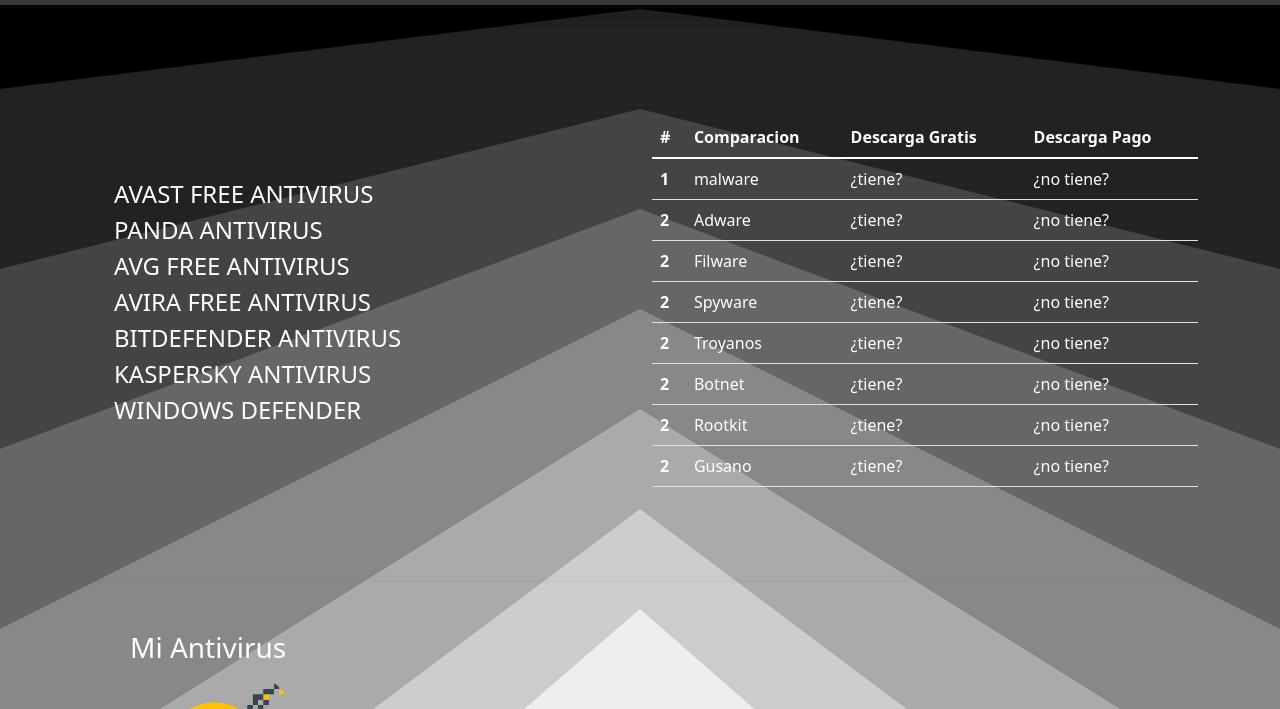
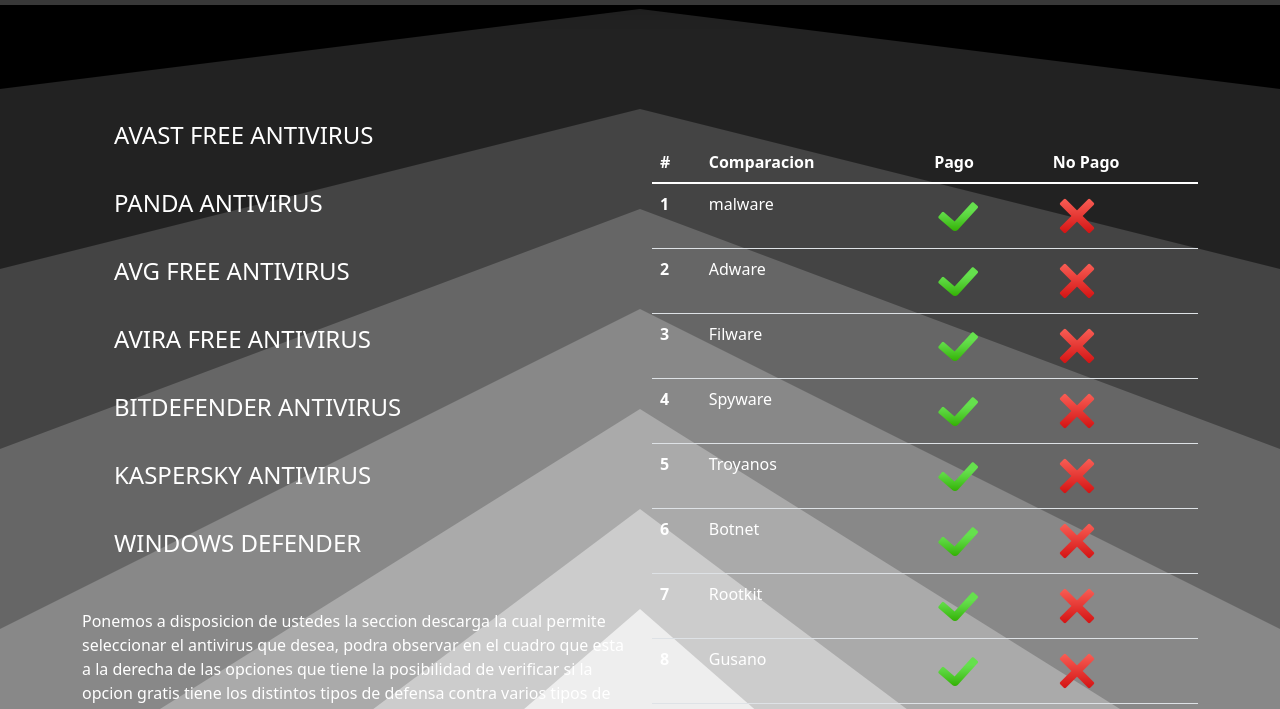
Before and after one commit to Mauro397/Anitivirus-PAG, a plain HTML site: page descargar.html in a window 1280 px wide. Shown: the part 91-800 px from the top of the page. Drawn offline with nearby package versions, Linux system fonts and the light colour scheme.

Commit message:
Se agregaron iconos, se aplico padding para separar las opciones de la pagina funciones y descarga, se centro las opciones de contacto dentro del footer

```diff
--- a/css/style.css
+++ b/css/style.css
@@ -18,21 +18,21 @@
 }
 
 main h1,h4,p{
-
-  animation: from 1.5s ease;
+    animation: from 1.5s ease;
 }
 
 footer h3,li{
-  animation: from 1.5s ease;
+    animation: from 1.5s ease;
 }
 
 table{
-  animation: from 1.5s ease;
+    animation: from 1.5s ease;
 }
 
-fieldset{
-  animation: from 1.5s ease;
+form{
+    animation: from 1.5s ease;
 }
+
 
 
 
@@ -42,6 +42,7 @@
 
 main ul li{
     animation: from 1.5s ease;
+    padding-bottom: 2rem;
 }
 
 
@@ -55,8 +56,8 @@
     margin-bottom: 6rem;
 }
 
-footer img{
-    padding-left: 2rem;
+footer ul {
+    padding-right: 2rem;
 }
 
 
@@ -75,6 +76,12 @@
     padding: 8rem 0 0 0;
 }
 
+.table-icon{
+    height: auto;
+    width: auto;
+    max-width: 3rem;
+    max-height: 3rem;
+}
 
 
 .mar-table{
@@ -93,6 +100,7 @@
 
 .font-sice{
     font-size: 1.5rem;
+
 }
 
 .footer-padding{
@@ -123,7 +131,6 @@
     color: white;
 }
 
-
 /* Animaciones */
 @keyframes from {
     0%{
--- a/descargar.html
+++ b/descargar.html
@@ -78,7 +78,7 @@
         <section id="home" class="container-fluid first-section">
             <div class="container">
                 <div class="row align-items-center text-white mar-table">
-                    <div class="col-md-6 intros">
+                    <div class="col-md-6">
                         <ul class="font-sice">
                             <li>AVAST FREE ANTIVIRUS</li>
                             <li>PANDA ANTIVIRUS</li>
@@ -88,68 +88,72 @@
                             <li>KASPERSKY ANTIVIRUS</li>
                             <li>WINDOWS DEFENDER</li>
                         </ul>
+                        <p>Ponemos a disposicion de ustedes la seccion descarga la cual permite seleccionar el antivirus que desea,
+                            podra observar en el cuadro que esta a la derecha de las opciones que tiene la posibilidad de verificar si la opcion gratis tiene los distintos tipos de defensa contra varios tipos de virus,
+                            de igual forma con su contraparte que es la paga.
+                        </p>
                     </div>
-
                     <div class="col-md-6">
                         <table class="table text-white">
                             <thead>
                                 <tr>
                                 <th scope="col">#</th>
                                 <th scope="col">Comparacion</th>
-                                <th scope="col">Descarga Gratis</th>
-                                <th scope="col">Descarga Pago</th>
+                                <th scope="col">Pago</th>
+                                <th scope="col">No Pago</th>
                                 </tr>
                             </thead>
                             <tbody>
                                 <tr>
                                 <th scope="row">1</th>
                                 <td>malware</td>
-                                <td>¿tiene?</td>
-                                <td>¿no tiene?</td>
+                                <td><img class="table-icon" src="./imagenes/correcto.png" alt=""></td>
+                                <td><img class="table-icon" src="./imagenes/incorrecto.png" alt=""></td>
                                 </tr>
                                 <tr>
                                 <th scope="row">2</th>
                                 <td>Adware</td>
-                                <td>¿tiene?</td>
-                                <td>¿no tiene?</td>
+                                <td><img class="table-icon" src="./imagenes/correcto.png" alt=""></td>
+                                <td><img class="table-icon" src="./imagenes/incorrecto.png" alt=""></td>
                                 </tr>
                                 <tr>
-                                <th scope="row">2</th>
+                                <th scope="row">3</th>
                                 <td>Filware</td>
-                                <td>¿tiene?</td>
-                                <td>¿no tiene?</td>
+                                <td><img class="table-icon" src="./imagenes/correcto.png" alt=""></td>
+                                <td><img class="table-icon" src="./imagenes/incorrecto.png" alt=""></td>
                                 </tr>
                                 <tr>
-                                <th scope="row">2</th>
+                                <th scope="row">4</th>
                                 <td>Spyware</td>
-                                <td>¿tiene?</td>
-                                <td>¿no tiene?</td>
+                                <td><img class="table-icon" src="./imagenes/correcto.png" alt=""></td>
+                                <td><img class="table-icon" src="./imagenes/incorrecto.png" alt=""></td>
                                 </tr>
-                                <th scope="row">2</th>
+                                <th scope="row">5</th>
                                 <td>Troyanos</td>
-                                <td>¿tiene?</td>
-                                <td>¿no tiene?</td>
+                                <td><img class="table-icon" src="./imagenes/correcto.png" alt=""></td>
+                                <td><img class="table-icon" src="./imagenes/incorrecto.png" alt=""></td>
                                 </tr>
-                                <th scope="row">2</th>
+                                <th scope="row">6</th>
                                 <td>Botnet</td>
-                                <td>¿tiene?</td>
-                                <td>¿no tiene?</td>
+                                <td><img class="table-icon" src="./imagenes/correcto.png" alt=""></td>
+                                <td><img class="table-icon" src="./imagenes/incorrecto.png" alt=""></td>
                                 </tr>
-                                <th scope="row">2</th>
+                                <th scope="row">7</th>
                                 <td>Rootkit</td>
-                                <td>¿tiene?</td>
-                                <td>¿no tiene?</td>
+                                <td><img class="table-icon" src="./imagenes/correcto.png" alt=""></td>
+                                <td><img class="table-icon" src="./imagenes/incorrecto.png" alt=""></td>
                                 </tr>
-                                <th scope="row">2</th>
+                                <th scope="row">8</th>
                                 <td>Gusano</td>
-                                <td>¿tiene?</td>
-                                <td>¿no tiene?</td>
+                                <td><img class="table-icon" src="./imagenes/correcto.png" alt=""></td>
+                                <td><img class="table-icon" src="./imagenes/incorrecto.png" alt=""></td>
                                 </tr>
                             </tbody>
                         </table>
                     </div>
                 </div>
             </div>
+
         </section>
 
 
```
Also changed, not shown: funciones.html (+16 -16 lines), index.html (+3 -3 lines), imagenes/correcto.png (added), imagenes/incorrecto.png (added).
